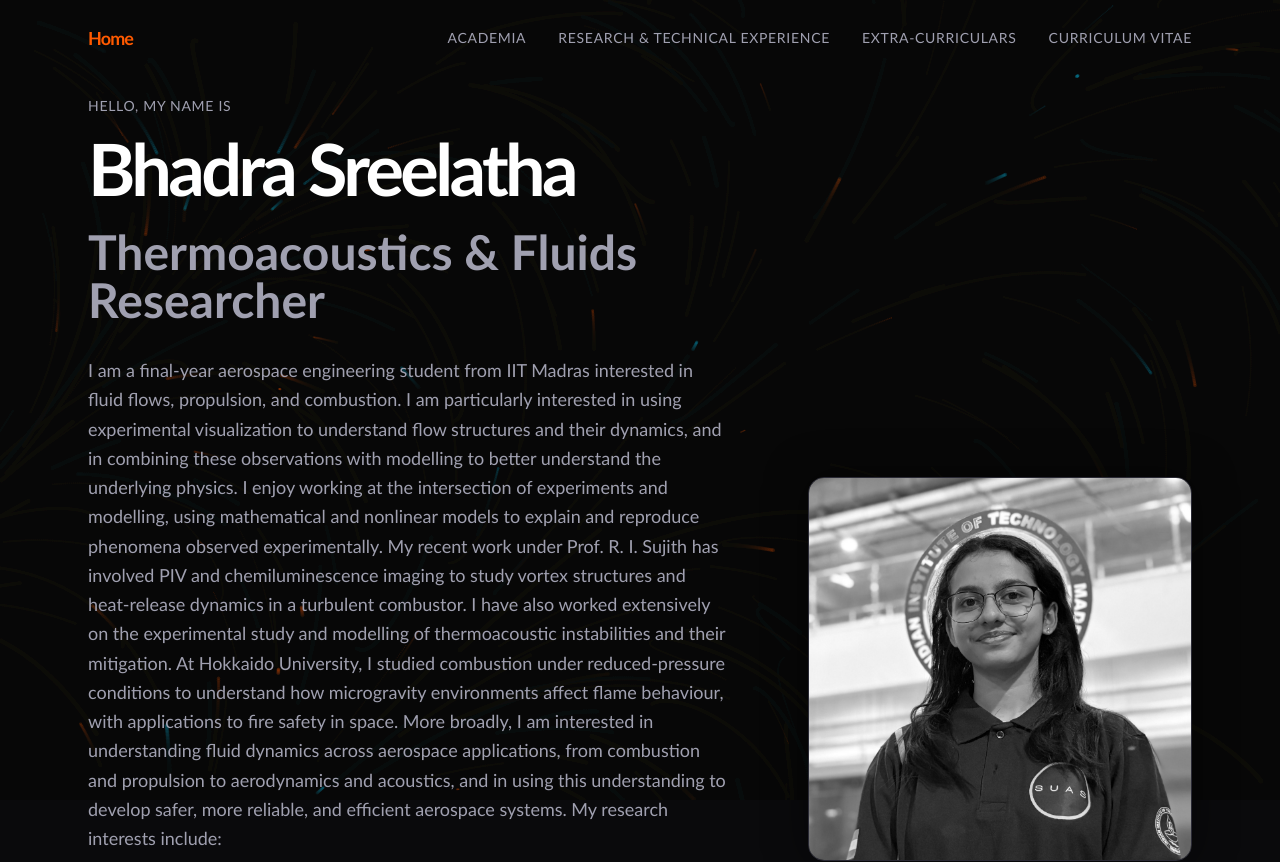
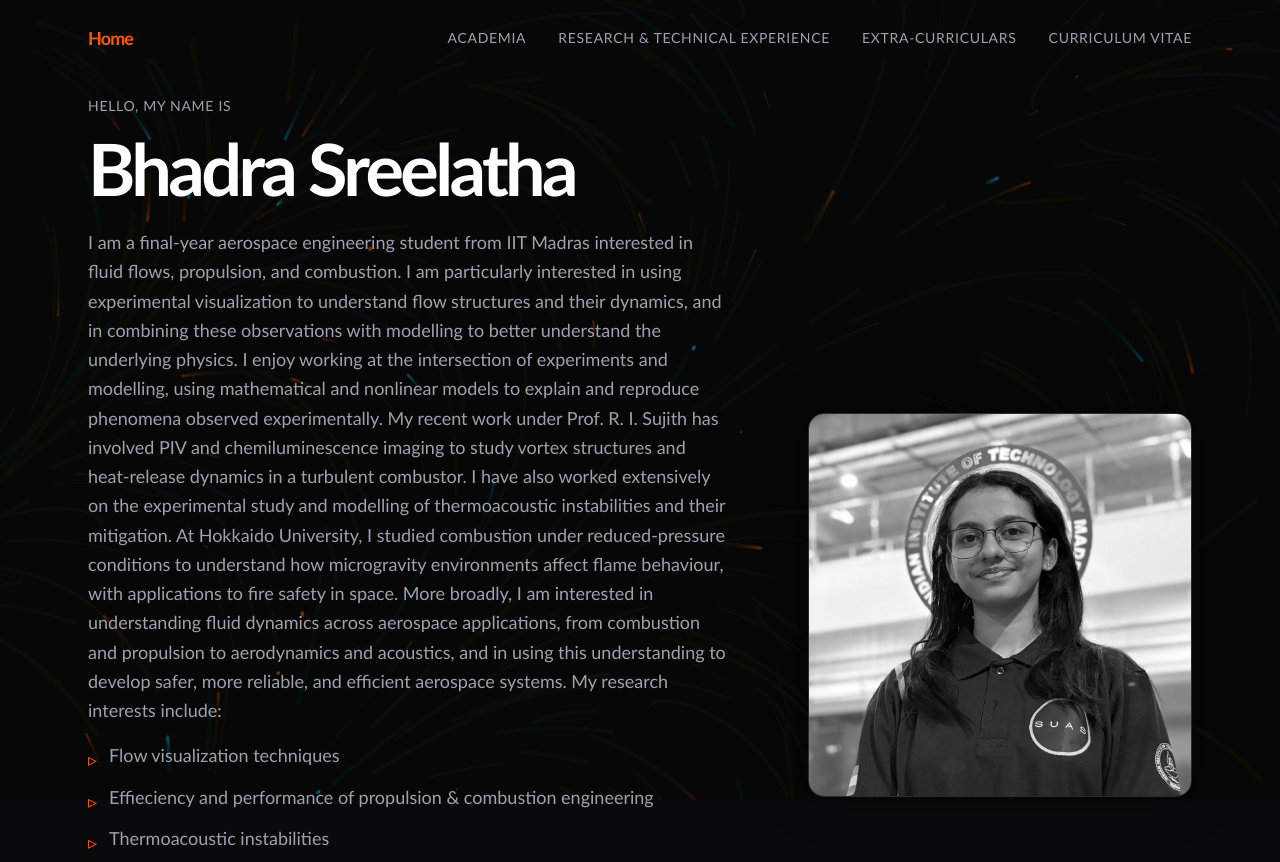
Before and after one commit to bhadra-bot/Portfolio, a Next.js app: page / in a window 1280 px wide. Shown: the top 862 px of the page. Built offline with nearby package versions, Linux system fonts and the light colour scheme.

Commit message:
Remove subtitle from Hero component
Removed the subtitle for the Hero component.

```diff
--- a/components/Hero.tsx
+++ b/components/Hero.tsx
@@ -21,9 +21,6 @@ export default function Hero() {
           <h1 className="text-5xl md:text-7xl font-bold tracking-tighter text-white mb-6">
             {personalInfo.name}
           </h1>
-          <h2 className="text-3xl md:text-5xl font-semibold text-text_secondary mb-8">
-            Thermoacoustics & Fluids Researcher
-          </h2>
 
           <p className="text-lg text-text_secondary leading-relaxed mb-4 max-w-2xl">
             {personalInfo.bio}
```
